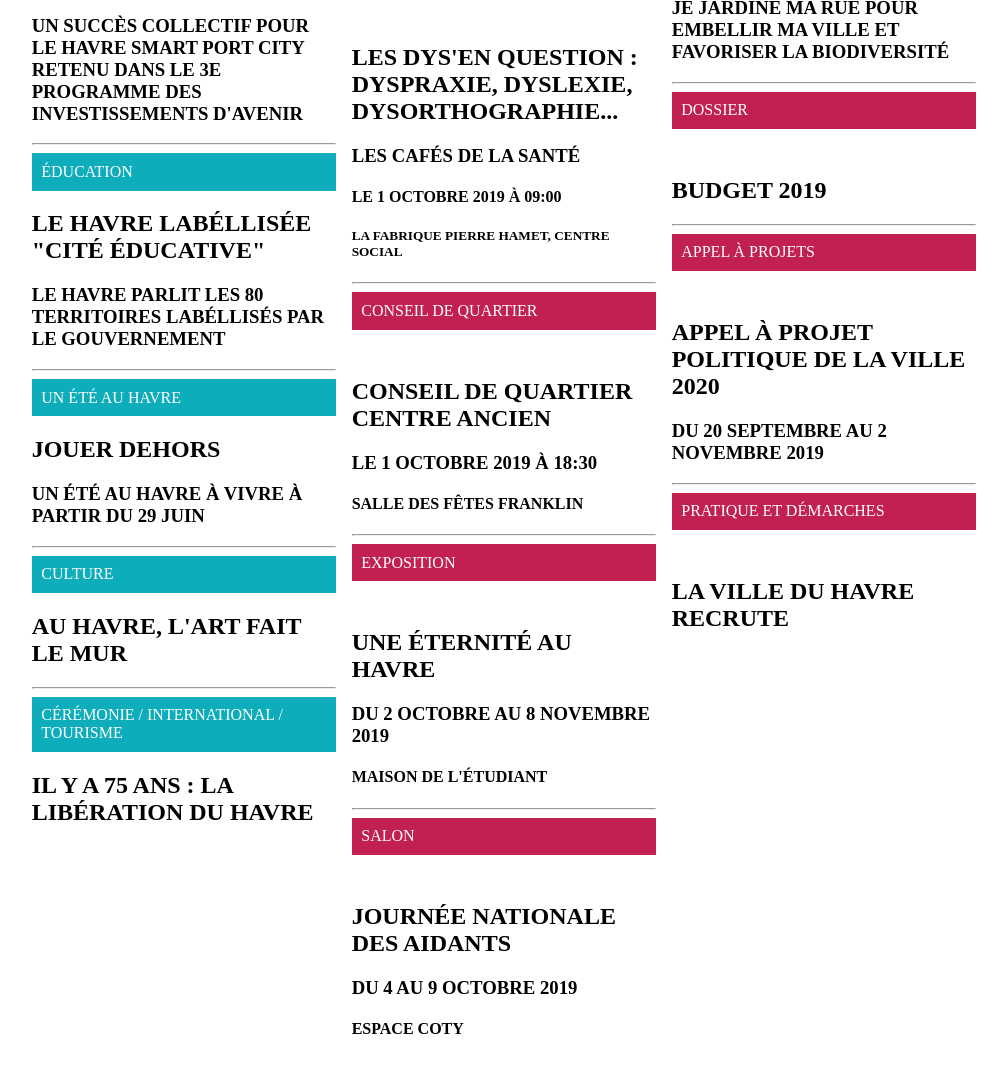
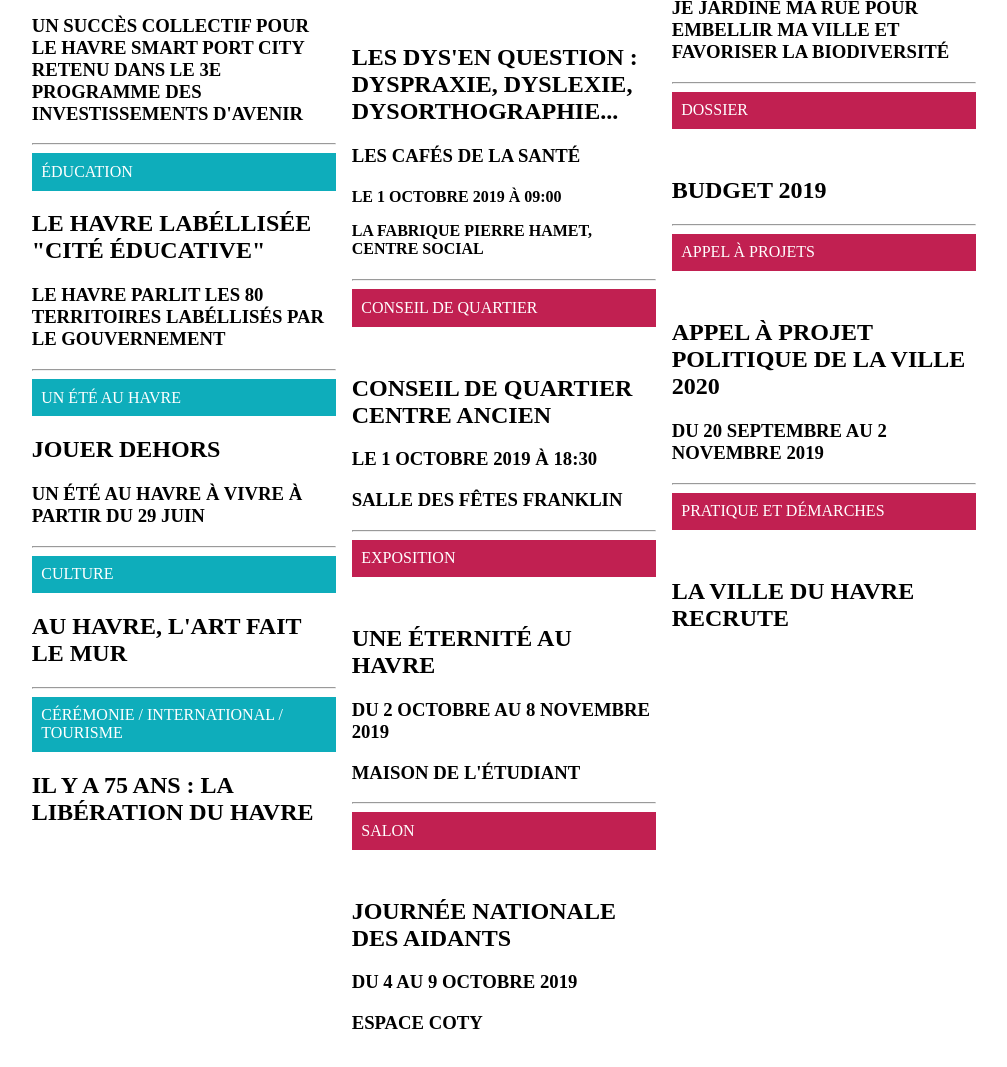
Before and after one commit to soramonfr/Orely, a plain HTML site: page index.html in a window 1280 px wide. Shown: the part 1278-2345 px from the top of the page, without its empty margins (83-1090 px from the left). Drawn offline with Linux system fonts and the light colour scheme.

Commit message:
harmo des h3 et p

```diff
--- a/index.html
+++ b/index.html
@@ -57,23 +57,31 @@
             <div class="redtag">réunion</div>
             <h2>les dys'en question : dyspraxie, dyslexie, dysorthographie...</h2>
             <h3>Les cafés de la santé</h3>
-            <h4>Le 1 octobre 2019 à 09:00</h5>
-            <h5>La Fabrique Pierre Hamet, centre social</h5>
+            <h4>
+                <p>Le 1 octobre 2019 à 09:00</p>
+            <p>La Fabrique Pierre Hamet, centre social</p>
+            </h4>
             <hr>
             <div class="redtag">conseil de quartier</div>
             <h2>conseil de quartier centre ancien</h2>
-            <h3>Le 1 octobre 2019 à 18:30</h3>
-            <h4>Salle des fêtes Franklin</h4>
+            <h3>
+                <p>Le 1 octobre 2019 à 18:30</p>
+            <p>Salle des fêtes Franklin</p>
+            </h3>
             <hr>
             <div class="redtag">exposition</div>
             <h2>une éternité au havre</h2>
-            <h3>Du 2 octobre au 8 novembre 2019</h3>
-            <h4>Maison de l'étudiant</h4>
+            <h3>
+                <p>Du 2 octobre au 8 novembre 2019</p>
+            <p>Maison de l'étudiant</p>
+            </h3>
             <hr>
             <div class="redtag">salon</div>
             <h2>journée nationale des aidants</h2>
-            <h3>Du 4 au 9 octobre 2019</h3>
-            <h4>Espace Coty</h4>
+            <h3>
+                <p>Du 4 au 9 octobre 2019</p>
+                <p>Espace Coty</p>
+            </h3>
         </div>
         <div class="top">
             <h1>Les + consultés</h1>
@@ -81,7 +89,6 @@
             <div class="redtag">Enquête</div>
             <h2 class="firsttitle">
                 <a src="#">Ouverture de l'enquête publique - Réglement local de publicité de la ville du Havre</a>
-
             </h2>
             <h3>Du 3 septembre au 4 octobre 2019</h3>
             <hr>
```
